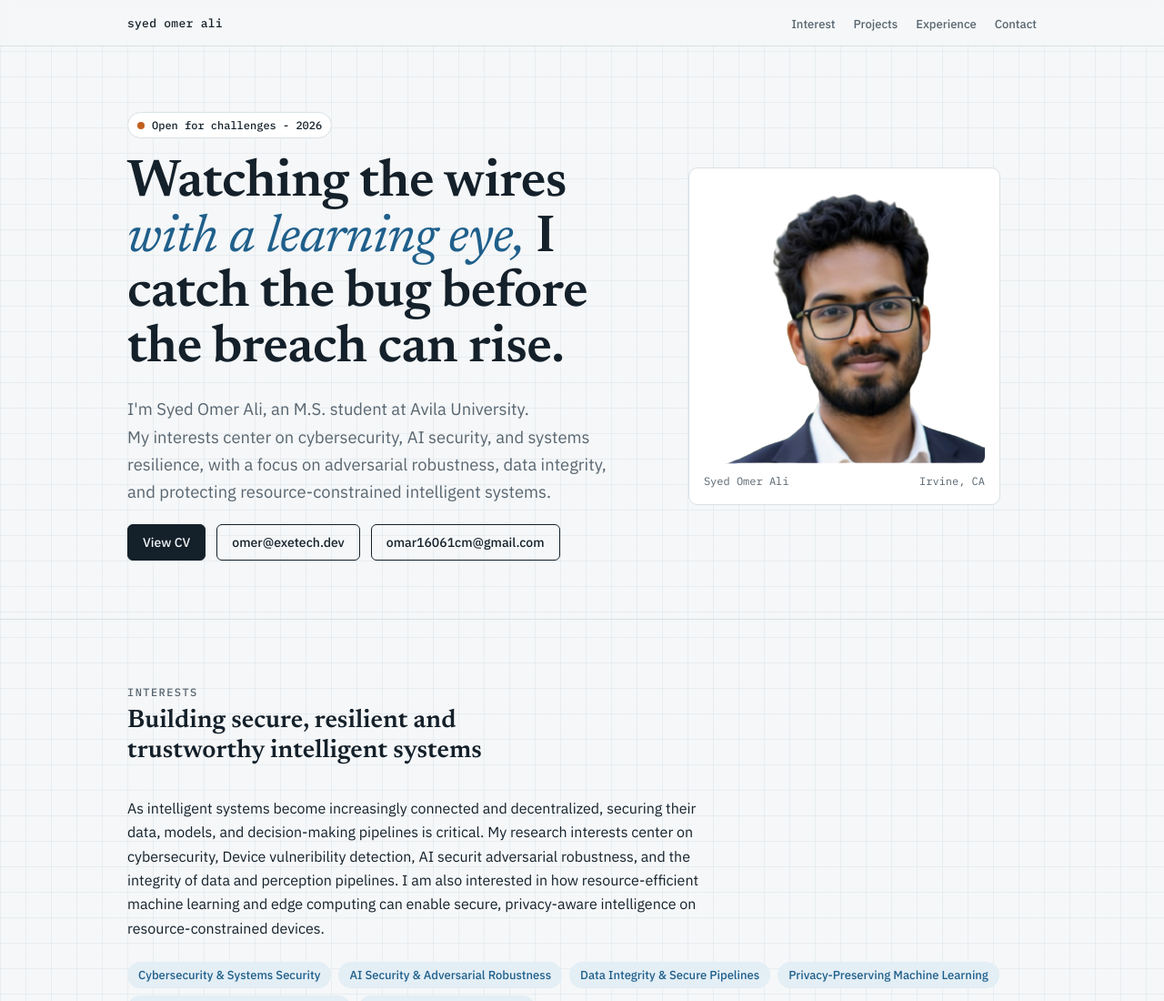
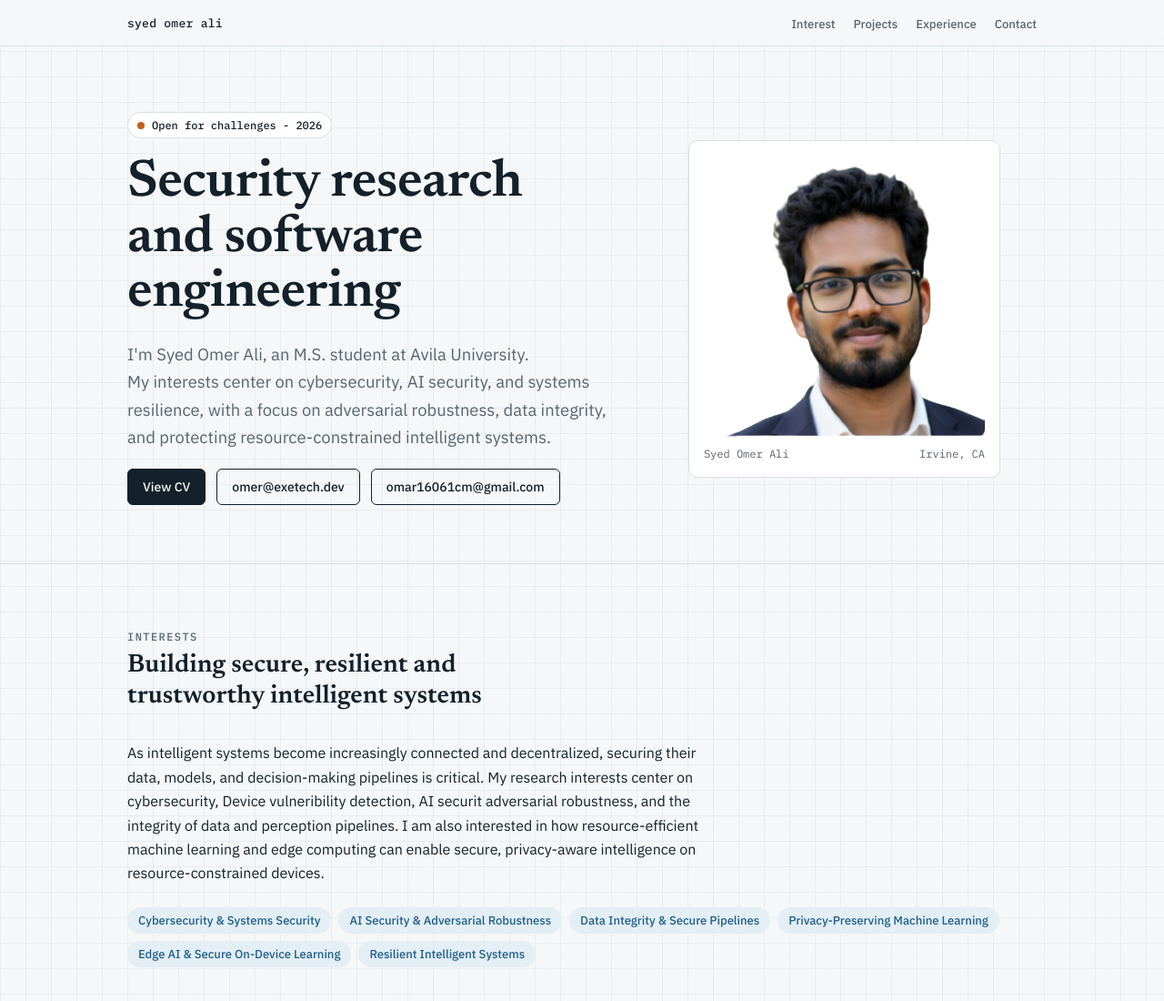
Before and after one commit to excel16061/SYED-OMER-ALI, a plain HTML site: page index.html in a window 1280 px wide. Shown: the top 1100 px of the page at 91% size. Drawn offline with Linux system fonts and the light colour scheme.

Commit message:
Simplify homepage headline and use a single text color

```diff
--- a/index.html
+++ b/index.html
@@ -67,7 +67,7 @@ section{padding-block:72px;border-top:1px solid var(--rule)}
 .hero{display:grid;grid-template-columns:1.25fr 1fr;gap:48px;align-items:center;padding-block:72px 64px}
 .hero > *{min-width:0}
 .hero .stack{display:grid;gap:20px}
-.hero h1 em{font-style:italic;font-weight:400;color:var(--accent)}
+.hero h1{color:var(--ink)}
 .status{display:inline-flex;align-items:center;gap:8px;font:500 12px var(--mono);color:var(--ink);background:var(--sheet);border:1px solid var(--rule);padding:6px 10px;border-radius:99px;width:fit-content}
 .status i{width:8px;height:8px;border-radius:50%;background:var(--signal);display:block}
 .cta{display:flex;gap:12px;flex-wrap:wrap}
@@ -169,7 +169,7 @@ footer .wrap{display:flex;justify-content:space-between;gap:12px;flex-wrap:wrap}
     <div class="hero">
       <div class="stack">
         <span class="status"><i></i>Open for challenges - 2026</span>
-        <h1>Watching the wires <em>with a learning eye,</em> I catch the bug before the breach can rise.</h1>
+        <h1>Security research and software engineering</h1>
         <p class="lede">I'm Syed Omer Ali, an M.S. student at Avila University. <br> My interests center on cybersecurity, AI security, and systems resilience, with a focus on adversarial robustness, data integrity, and protecting resource-constrained intelligent systems.</p>
         <div class="cta">
 
```
